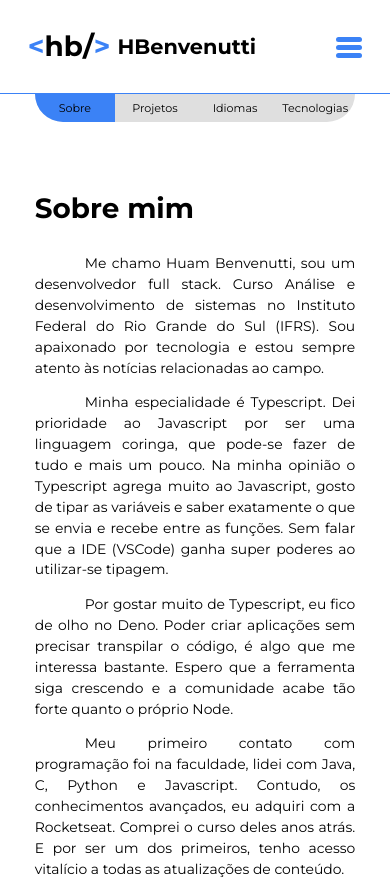
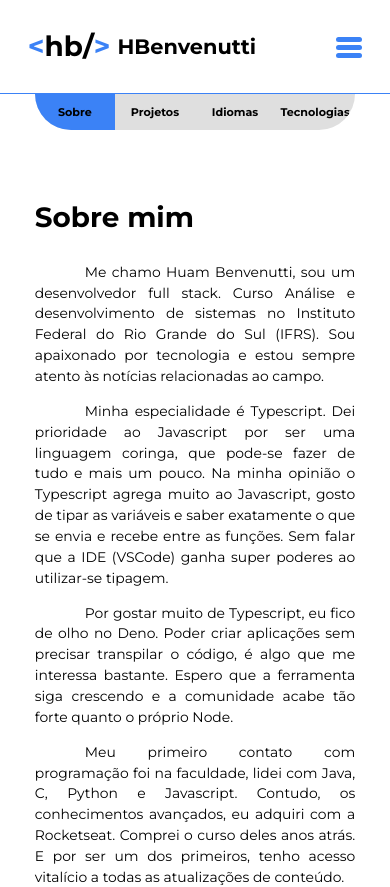
Before and after one commit to hbenvenutti/Site-Pessoal, a React (Vite) app: page / in a window 390 px wide. Shown: the top 887 px of the page. Built offline with nearby package versions, Linux system fonts and the light colour scheme.

Commit message:
fix(css): corrigido erros de layout no mobile

```diff
--- a/src/pages/about/components/menu/styles.ts
+++ b/src/pages/about/components/menu/styles.ts
@@ -39,7 +39,8 @@ export const MenuWrapper = styled.div`
 
     label {
       font-size: 0.8rem;
-      padding: 0.5rem 0.5rem;
+      font-weight: bold;
+      padding: 0.8rem 0rem;
     }
   }
 `;
```
